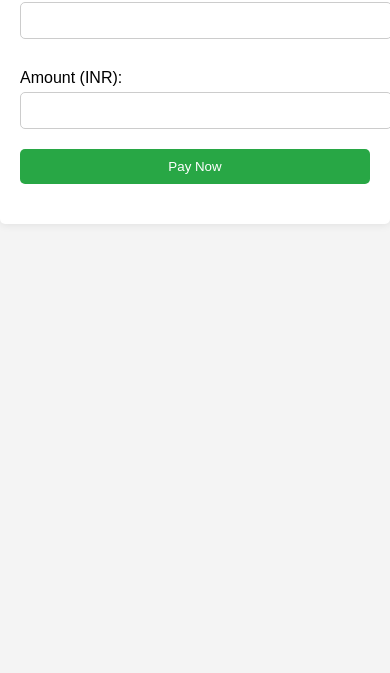
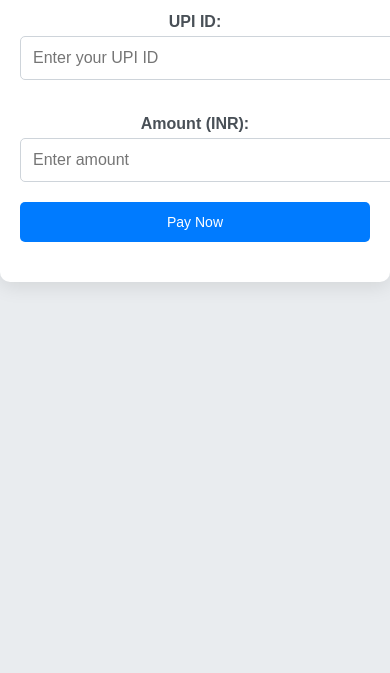
Before and after one commit to modxcrazy/color-trading-prediction, a plain HTML site: page upi-payment.html in a window 390 px wide. Shown: the part 171-844 px from the top of the page. Drawn offline with Linux system fonts and the light colour scheme.

Commit message:
Update upi-payment.html

```diff
--- a/upi-payment.html
+++ b/upi-payment.html
@@ -6,56 +6,85 @@
     <title>UPI Payment Gateway</title>
     <style>
         body {
-            font-family: Arial, sans-serif;
-            background-color: #f4f4f4;
+            font-family: 'Arial', sans-serif;
+            background-color: #e9ecef;
             margin: 0;
             padding: 0;
         }
 
         .container {
             max-width: 400px;
-            margin: 50px auto;
-            padding: 20px;
+            margin: 100px auto;
+            padding: 30px;
             background: white;
-            border-radius: 5px;
-            box-shadow: 0 0 10px rgba(0, 0, 0, 0.1);
+            border-radius: 10px;
+            box-shadow: 0 4px 20px rgba(0, 0, 0, 0.1);
+            text-align: center;
         }
 
         h1 {
-            text-align: center;
+            color: #343a40;
+            margin-bottom: 20px;
         }
 
         label {
             display: block;
-            margin: 10px 0 5px;
+            margin: 15px 0 5px;
+            font-weight: bold;
+            color: #495057;
         }
 
         input {
             width: 100%;
-            padding: 10px;
+            padding: 12px;
             margin-bottom: 20px;
-            border: 1px solid #ccc;
+            border: 1px solid #ced4da;
             border-radius: 5px;
+            font-size: 16px;
         }
 
         button {
             width: 100%;
-            padding: 10px;
-            background-color: #28a745;
+            padding: 12px;
+            background-color: #007bff;
             color: white;
             border: none;
             border-radius: 5px;
+            font-size: 16px;
             cursor: pointer;
+            transition: background-color 0.3s;
         }
 
         button:hover {
-            background-color: #218838;
+            background-color: #0056b3;
         }
 
         #message {
-            text-align: center;
             margin-top: 20px;
-            color: red;
+            font-size: 16px;
+        }
+
+        .success {
+            color: #28a745;
+        }
+
+        .error {
+            color: #dc3545;
+        }
+
+        /* Responsive Design */
+        @media (max-width: 480px) {
+            .container {
+                padding: 20px;
+            }
+
+            h1 {
+                font-size: 24px;
+            }
+
+            button {
+                font-size: 14px;
+            }
         }
     </style>
 </head>
@@ -64,10 +93,10 @@
         <h1>UPI Payment Gateway</h1>
         <form id="payment-form">
             <label for="upi-id">UPI ID:</label>
-            <input type="text" id="upi-id" name="upi-id" required>
+            <input type="text" id="upi-id" name="upi-id" placeholder="Enter your UPI ID" required>
 
             <label for="amount">Amount (INR):</label>
-            <input type="number" id="amount" name="amount" required min="1">
+            <input type="number" id="amount" name="amount" placeholder="Enter amount" required min="1">
 
             <button type="submit">Pay Now</button>
         </form>
@@ -87,11 +116,13 @@
             // Validation
             if (!validateUPI(upiId)) {
                 messageDiv.innerText = 'Invalid UPI ID format. Please enter a valid UPI ID.';
+                messageDiv.className = 'error';
                 return;
             }
 
             if (amount <= 0) {
                 messageDiv.innerText = 'Amount must be greater than zero.';
+                messageDiv.className = 'error';
                 return;
             }
 
@@ -114,10 +145,10 @@
                 const messageDiv = document.getElementById('message');
                 if (isSuccess) {
                     messageDiv.innerText = `Payment of ₹${amount} to ${upiId} was successful!`;
-                    messageDiv.style.color = 'green';
+                    messageDiv.className = 'success';
                 } else {
                     messageDiv.innerText = 'Payment failed. Please try again.';
-                    messageDiv.style.color = 'red';
+                    messageDiv.className = 'error';
                 }
             }, 2000); // Simulate 2 seconds delay
         }
```
